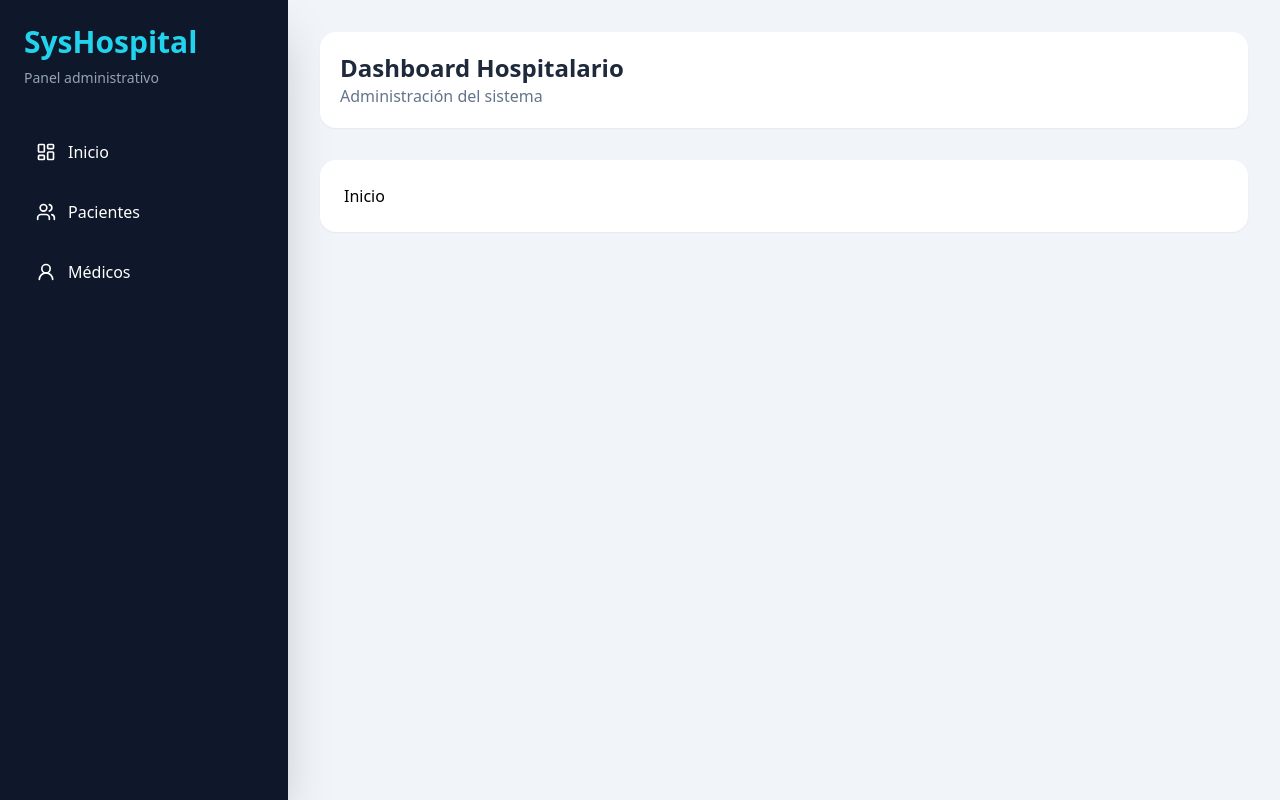
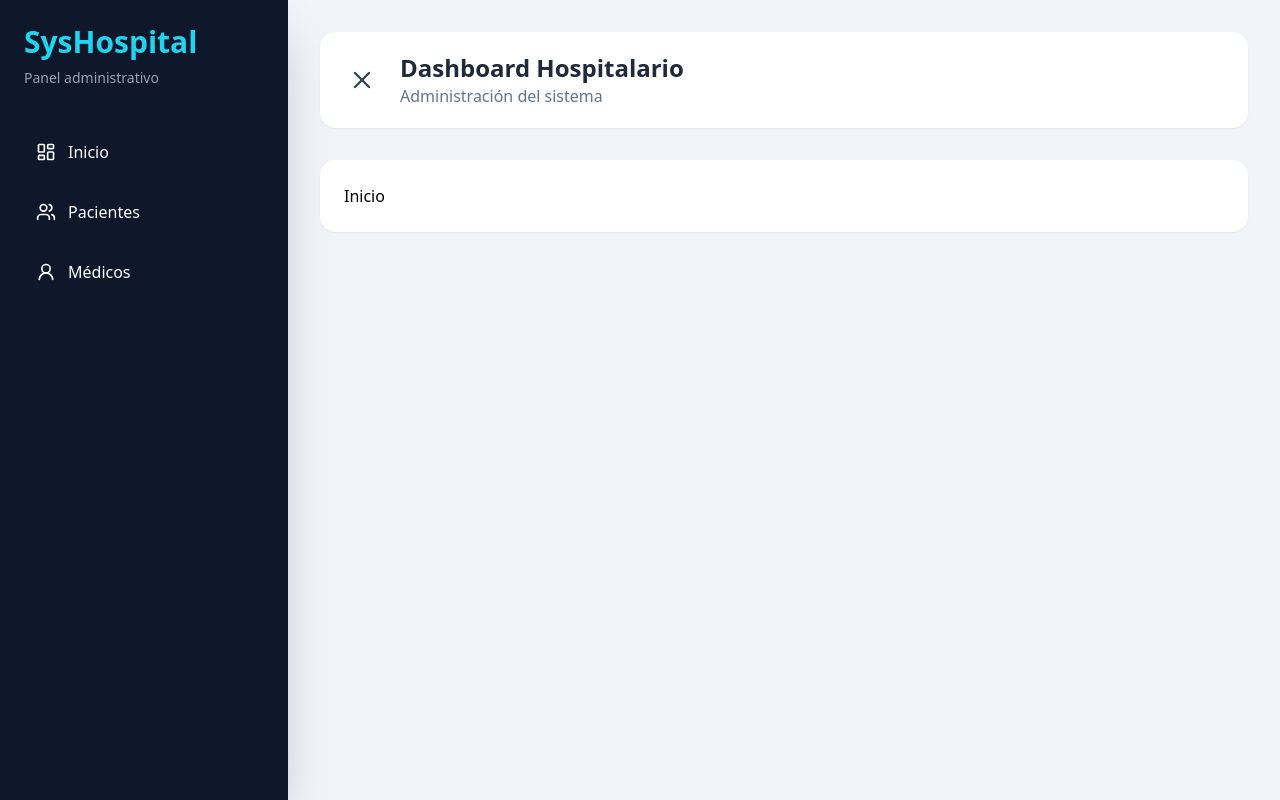
Before and after one commit to Spinomk1/React_Marin, a React (Create React App) app: page / in a window 1280 px wide. Built offline with nearby package versions, Linux system fonts and the light colour scheme.

Commit message:
Agregado menu hamburguesa para despliegue de sidebar

```diff
--- a/src/App.js
+++ b/src/App.js
@@ -1,15 +1,19 @@
+import { useState } from "react";
 import { Link, Route, Routes } from "react-router";
-import { Users, UserRound, LayoutDashboard } from "lucide-react";
+import { Users, UserRound, LayoutDashboard, Menu, X } from "lucide-react";
 
 import Pacientes from "./pages/Pacientes";
 import Medicos from "./pages/Medicos";
 
 function App() {
+
+    const [sidebarOpen, setSidebarOpen] = useState(true);
+
     return (
         <div className="flex min-h-screen bg-slate-100 font-sans">
 
             {/* Sidebar */}
-            <aside className="w-72 bg-slate-900 text-white p-6 flex flex-col shadow-2xl">
+            <aside className={`bg-slate-900 text-white p-6 flex flex-col shadow-2xl transition-all duration-300 ${sidebarOpen ? "w-72" : "w-0 overflow-hidden p-0"}`}>
                 <div className="mb-10">
                     <h1 className="text-3xl font-bold text-cyan-400">
                         SysHospital
@@ -51,6 +55,15 @@ function App() {
 
                 {/* Topbar */}
                 <header className="bg-white rounded-2xl shadow-sm p-5 mb-8 flex justify-between items-center">
+                    <div className="flex items-center gap-4">
+                        <button onClick={() => setSidebarOpen(!sidebarOpen)} className="p-2 rounded-lg hover:bg-slate-100 transition">
+                            {sidebarOpen ? (
+                                <X size={28} className="text-slate-700" />
+                            ) : (
+                                <Menu size={28} className="text-slate-700" />
+                            )}
+                        </button>
+
                         <div>
                             <h2 className="text-2xl font-bold text-slate-800">
                                 Dashboard Hospitalario
@@ -59,14 +72,15 @@ function App() {
                                 Administración del sistema
                             </p>
                         </div>
+                    </div>
                 </header>
 
                 {/* Routes */}
                 <div className="bg-white rounded-2xl shadow-sm p-6">
                     <Routes>
-                        <Route path="/" element={<h1>Inicio</h1>}/>
-                        <Route path="/pacientes" element={<Pacientes/>}/>
-                        <Route path="/medicos" element={<Medicos/>}/>
+                        <Route path="/" element={<h1>Inicio</h1>} />
+                        <Route path="/pacientes" element={<Pacientes />} />
+                        <Route path="/medicos" element={<Medicos />} />
                         <Route
                             path="*"
                             element={
@@ -78,7 +92,6 @@ function App() {
                     </Routes>
                 </div>
             </main>
-
         </div>
     );
 }
```
Lines whose indentation alone changed are shown as unchanged.
